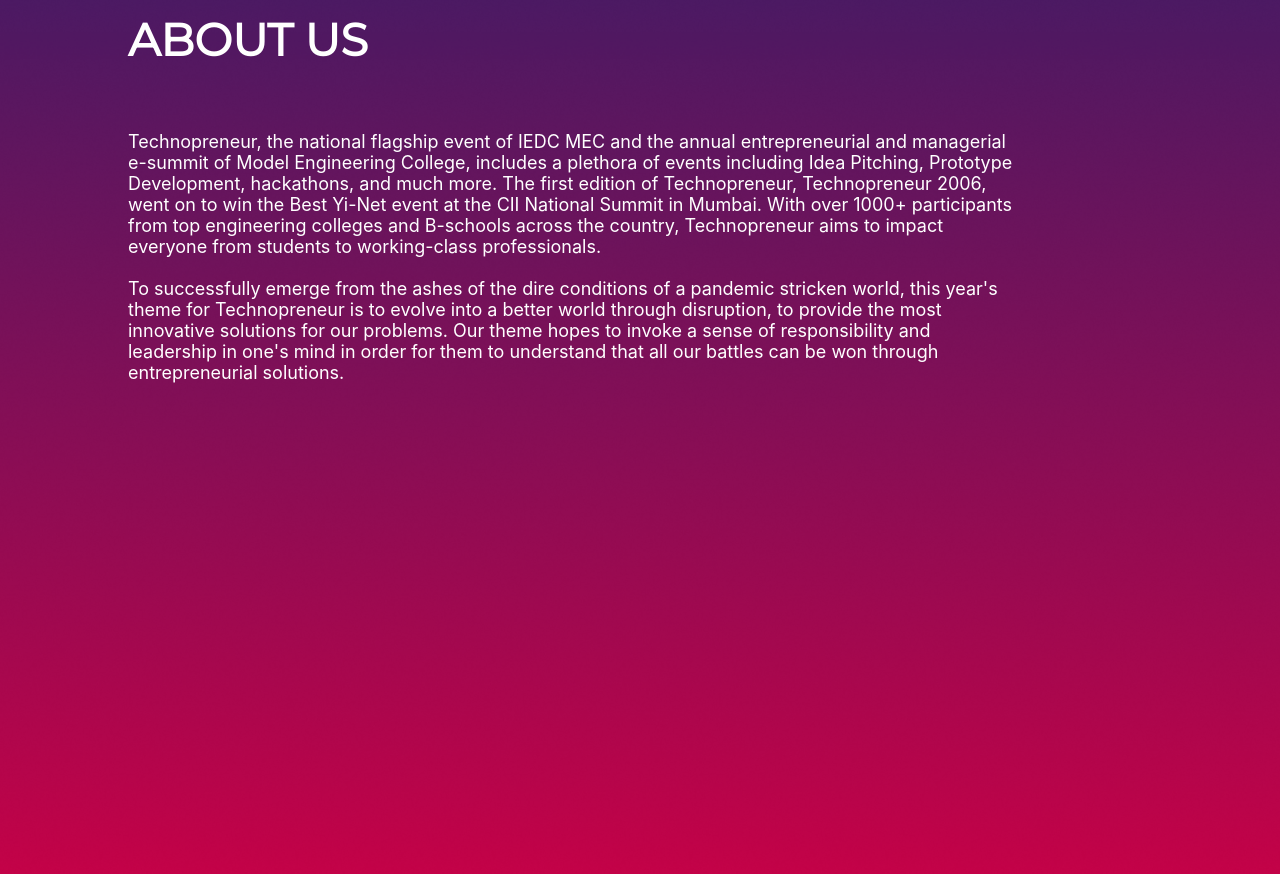
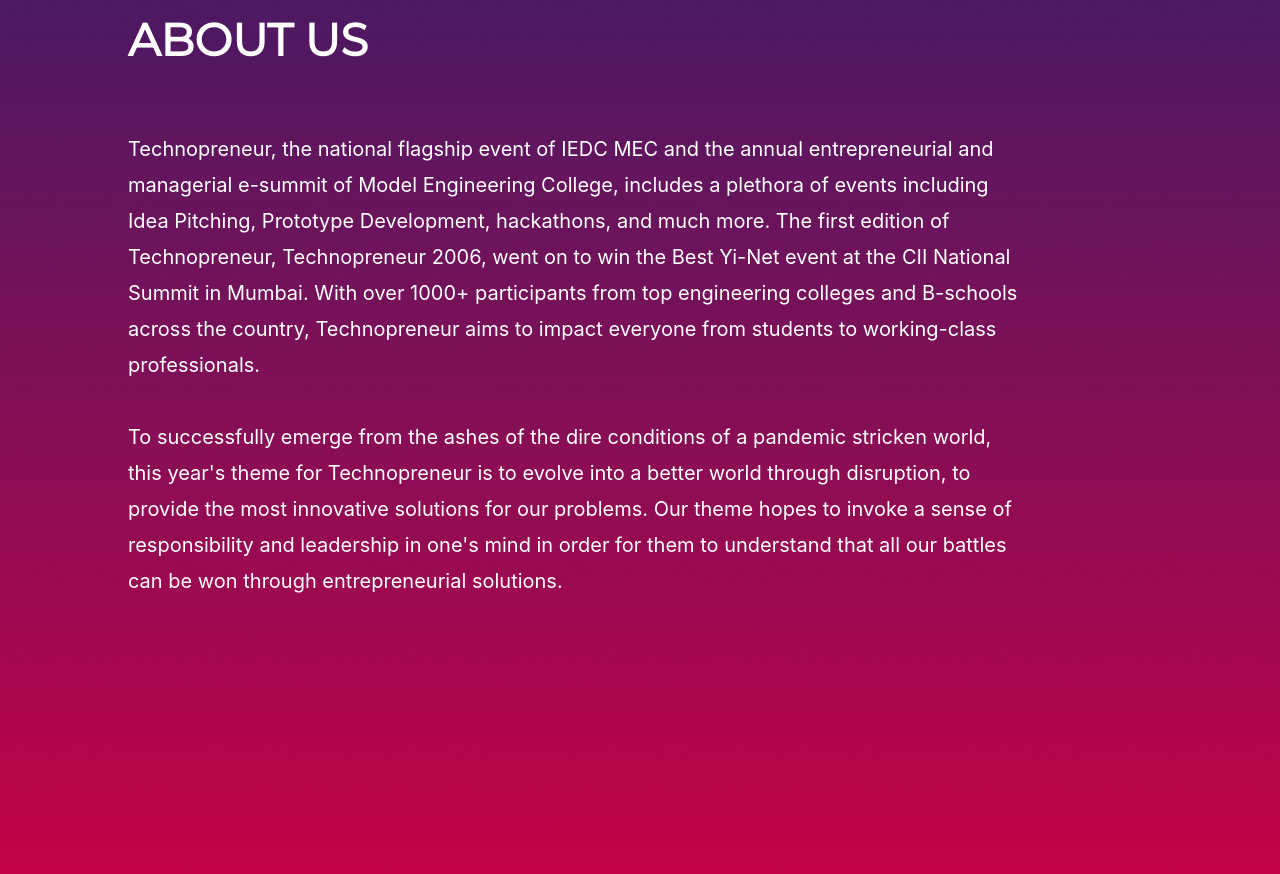
Before and after one commit to rindishkrishna/technopreneur, a React (Create React App) app: page / in a window 1280 px wide. Shown: the part 780-1654 px from the top of the page. Built offline with nearby package versions, Linux system fonts and the light colour scheme.

Commit message:
about section text size fix

```diff
--- a/src/Components/LandingPage/About/About.css
+++ b/src/Components/LandingPage/About/About.css
@@ -31,7 +31,8 @@
 
 .textStyle {
     font-family: -apple-system, BlinkMacSystemFont, 'Segoe UI', Roboto, Oxygen, Ubuntu, Cantarell, 'Open Sans', 'Helvetica Neue', sans-serif;
-    font-size: 18px;
+    font-size: 20px;
+    line-height: 1.8;
     font-weight: 400;
 }
 
```
Also changed, not shown: firebase.json (deleted), 1 other file (tests, documents, lock files or other folders).
